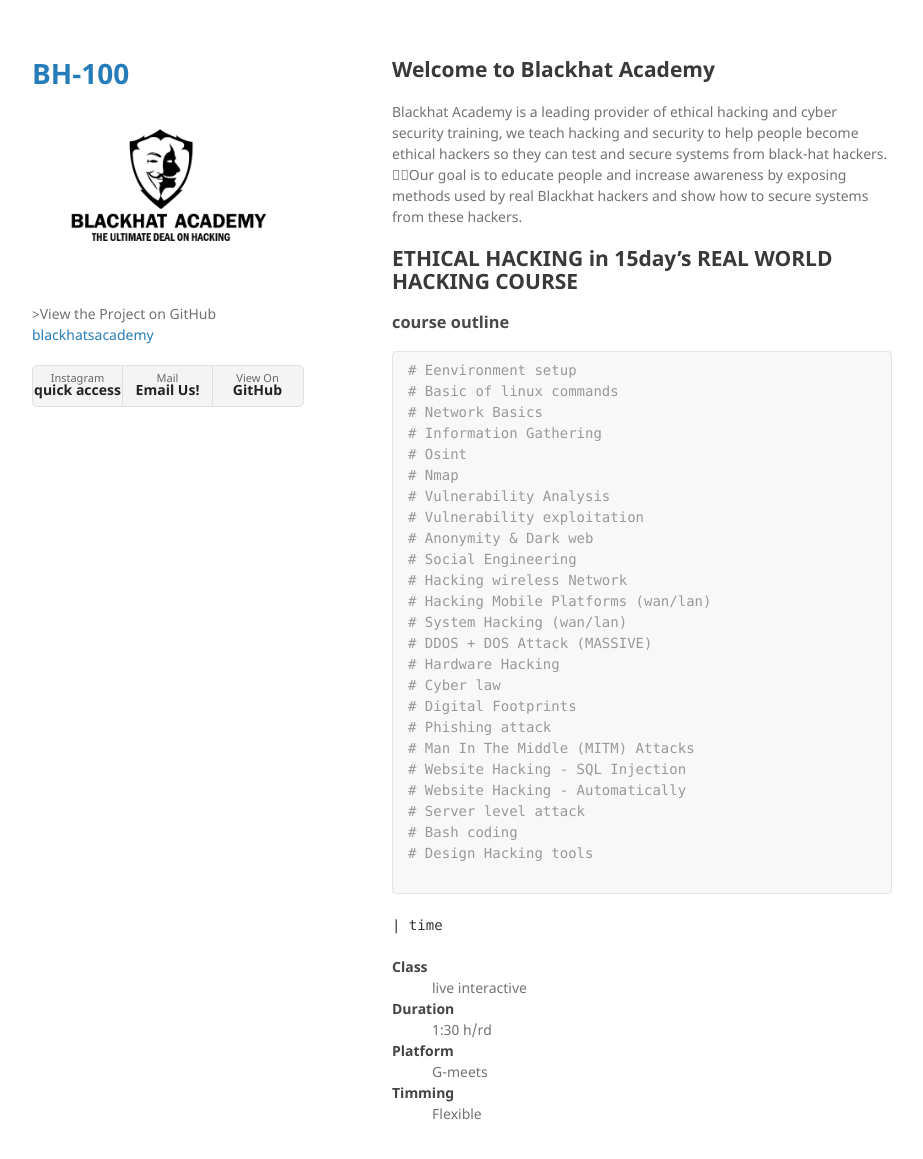
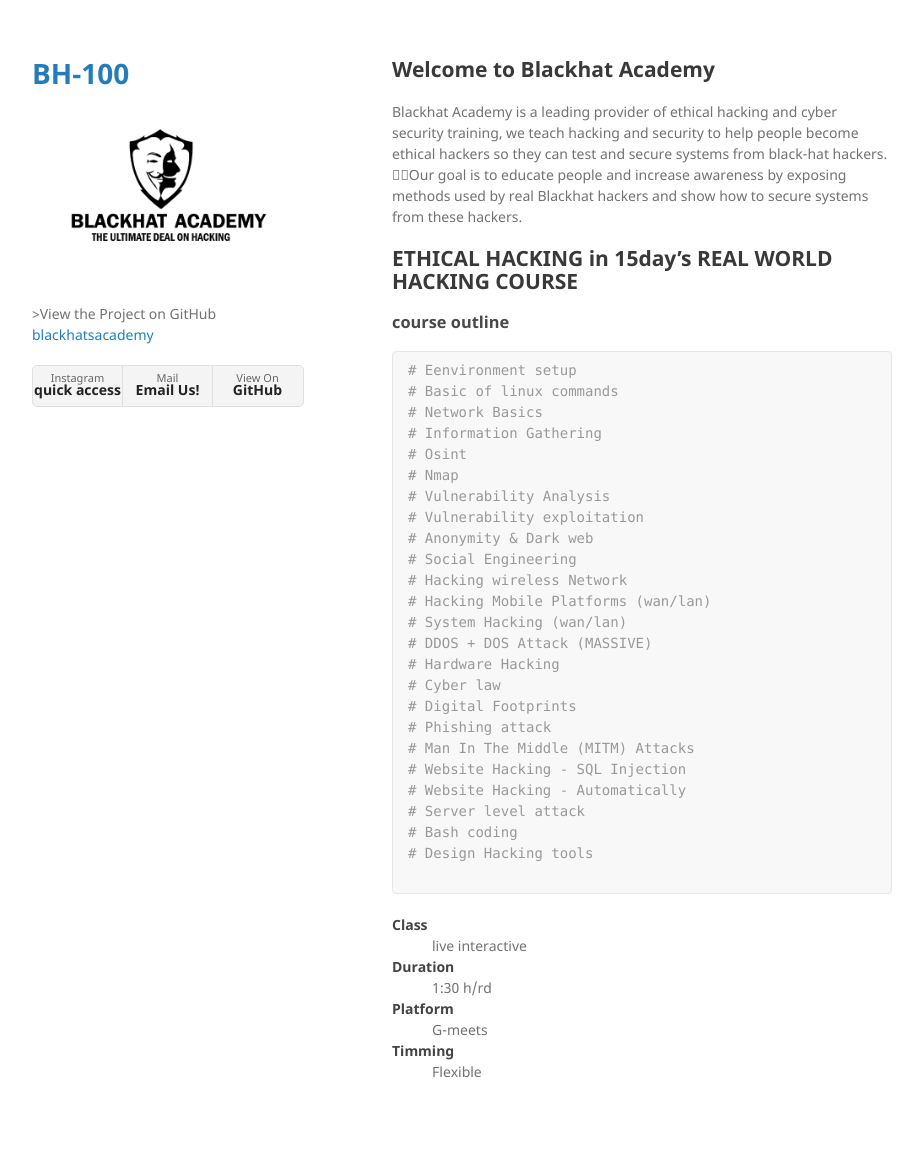
Before and after one commit to blackhatsacademy/BH-100, a Jekyll site: the page built from index.md, in a window 1280 px wide and 1194 px high. Shown: the top 1159 px of the window, without its empty margins (178-1101 px from the left). Built offline with Jekyll 4.4.1, drawn with Linux system fonts in a browser that asks for light colours; our own code applies the rules of GitHub Pages for plain Markdown files; the repository's description, which GitHub fills in, is left out.

Commit message:
Update index.md

````diff
--- a/index.md
+++ b/index.md
@@ -32,8 +32,6 @@ Blackhat Academy is a leading provider of ethical hacking and cyber security tra
 # Design Hacking tools
 
 ```
-```   |  time```
-
 <dl>
 <dt>Class</dt>
 <dd>   live interactive</dd>
````
